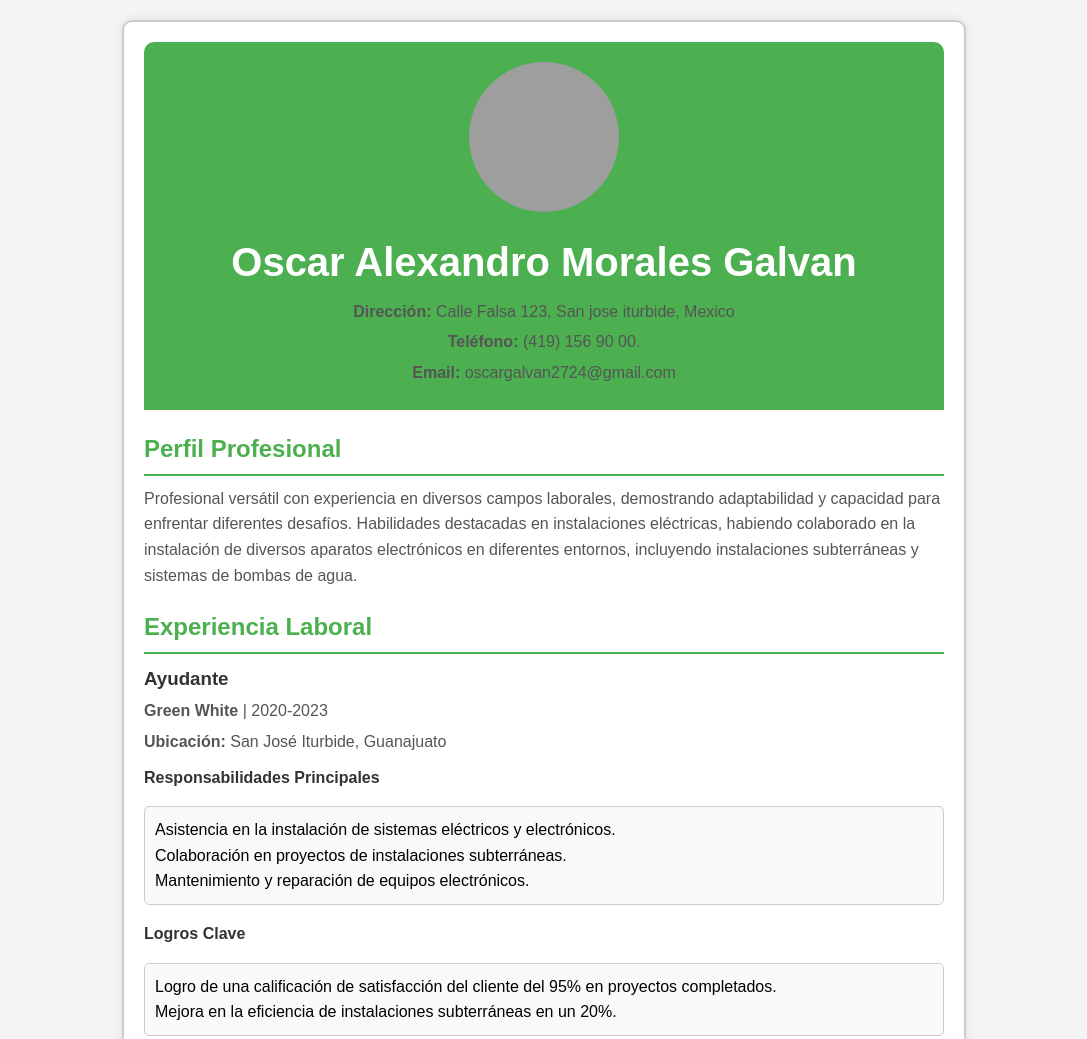
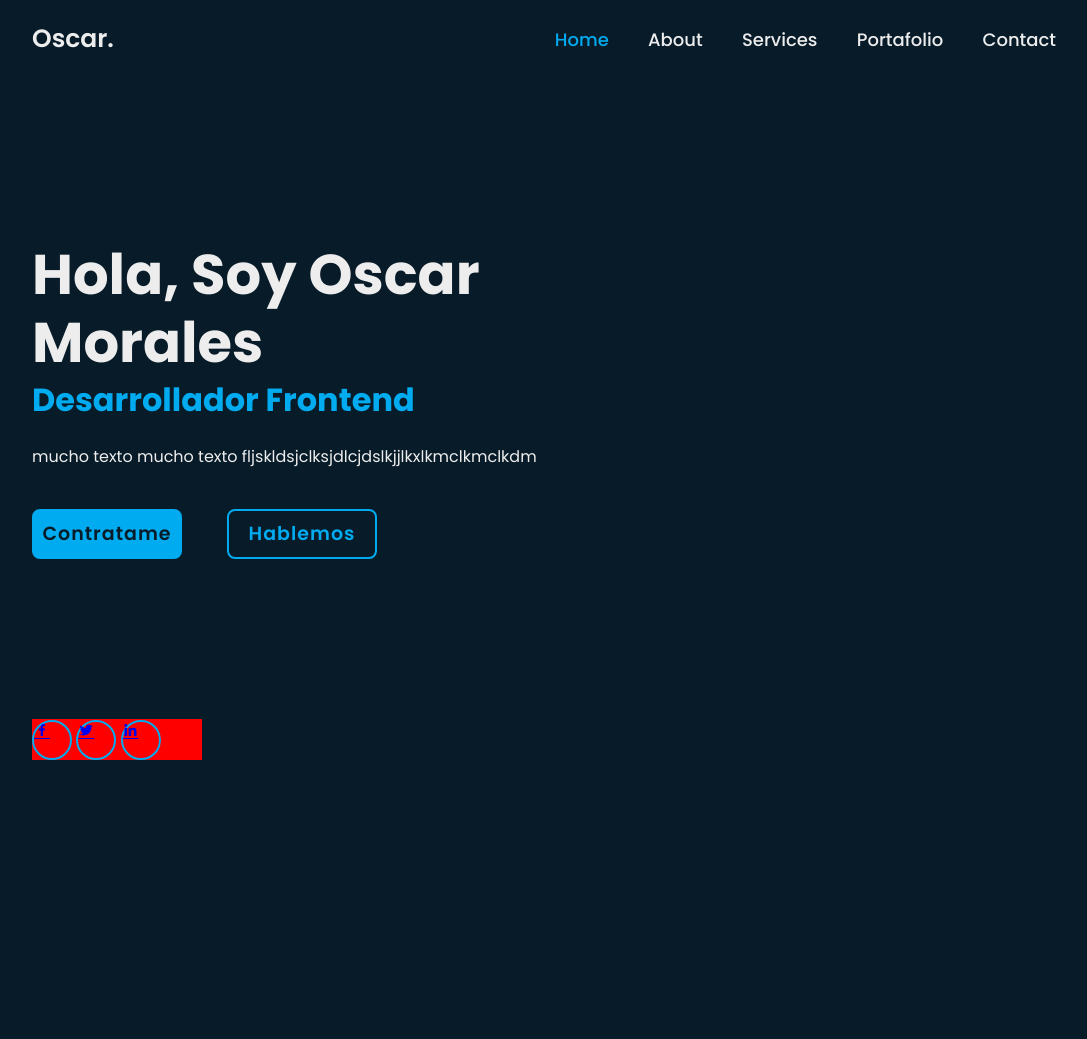
Before and after one commit to Oscar-oky/Oscar-oky.github.io, a plain HTML site: page index.html in a window 1280 px wide. Shown: the top 1039 px of the page, without its empty margins (96-1183 px from the left). After the commit the page ends 800 px from the top, so only its background shows below. Drawn offline with nearby package versions, Linux system fonts and the light colour scheme; grey boxes are pictures that could not be loaded.

Commit message:
Cambio de colores y presentacion mejorada

```diff
--- a/index.html
+++ b/index.html
@@ -1,81 +1,59 @@
 <!DOCTYPE html>
 <html lang="en">
 <head>
-    <link rel="stylesheet" href="style.css">
     <meta charset="UTF-8">
+    <meta http-equiv="X-UA-compatible" content="IE=edge">
     <meta name="viewport" content="width=device-width, initial-scale=1.0">
     <title>CV</title>
+    <link rel="stylesheet" href="style.css">
+    <link href='https://unpkg.com/boxicons@2.1.4/css/boxicons.min.css' rel='stylesheet'>
+
 </head>
 <body>
 
-<div class="container">
-    <header>
-        <img src="https://fundacionquantitas.com.ar/sitio/wp-content/uploads/2011/05/1.jpg" alt="Foto de perfil">
-        <h1>Oscar Alexandro Morales Galvan</h1>
-        <p><strong>Dirección:</strong> Calle Falsa 123, San jose iturbide, Mexico</p>
-        <p><strong>Teléfono:</strong> (419) 156 90 00.</p>
-        <p><strong>Email:</strong> oscargalvan2724@gmail.com</p>
-    </header>
-    <section>
-        <h2>Perfil Profesional</h2>
-        <p>
-            Profesional versátil con experiencia en diversos campos laborales, demostrando adaptabilidad y capacidad para enfrentar diferentes desafíos. Habilidades destacadas en instalaciones eléctricas, habiendo colaborado en la instalación de diversos aparatos electrónicos en diferentes entornos, incluyendo instalaciones subterráneas y sistemas de bombas de agua.
-        </p>
-    </section>
-    <section>
-        <h2>Experiencia Laboral</h2>
-        <div class="job">
-            <h3>Ayudante</h3>
-            <p><strong>Green White</strong> | 2020-2023</p>
-            <p><strong>Ubicación:</strong> San José Iturbide, Guanajuato</p>
-            <h4>Responsabilidades Principales</h4>
-            <ul>
-                <li>Asistencia en la instalación de sistemas eléctricos y electrónicos.</li>
-                <li>Colaboración en proyectos de instalaciones subterráneas.</li>
-                <li>Mantenimiento y reparación de equipos electrónicos.</li>
-            </ul>
-            <h4>Logros Clave</h4>
-            <ul>
-                <li>Logro de una calificación de satisfacción del cliente del 95% en proyectos completados.</li>
-                <li>Mejora en la eficiencia de instalaciones subterráneas en un 20%.</li>
-            </ul>
+<header class="header">
+    <a href="#" class="logo">Oscar.</a>
+
+    <nav class="navbar">
+        <a href="#" class="active">Home</a>
+        <a href="#">About</a>
+        <a href="#">Services</a>
+        <a href="#">Portafolio</a>
+        <a href="#">Contact</a>
+    </nav>
+</header>
+
+<section class="home">
+    <div class="home-content">
+        <h1>Hola, Soy Oscar Morales</h1>
+        <h3>Desarrollador Frontend</h3>
+        <p>mucho texto  mucho texto fljskldsjclksjdlcjdslkjjlkxlkmclkmclkdm </p>
+        <div class="btn-box">
+            <a href="#">Contratame</a>
+            <a href="#">Hablemos</a>
         </div>
-    </section>
-    <section>
-        <h2>Educación</h2>
-        <div class="education">
-            <h3>Conalep, San José Iturbide | 2019-2022</h3>
-            <p>Técnico en Instalaciones Eléctricas</p>
-        </div>
-    </section>
-    <section>
-        <h2>Habilidades</h2>
-        <ul class="skills">
-            <li>Instalación de cableado eléctrico</li>
-            <li>Instalación de aparatos eléctricos</li>
-            <li>Mantenimiento y reparación de sistemas electrónicos</li>
-            <li>Trabajo en equipo y colaboración</li>
-            <li>Resolución de problemas y adaptabilidad</li>
-        </ul>
-    </section>
-    <section>
-        <h2>Referencias</h2>
-        <div class="references">
-            <h3>Ex Jefe</h3>
-            <p><strong>Juan Pérez</strong></p>
-            <p>Gerente de Proyectos</p>
-            <p>Empresa A</p>
-            <p>Teléfono: 419 123 65 11</p>
-            <p>Correo Electrónico: juan.perez@a.com</p>
-            <h3>Ex Compañera</h3>
-            <p><strong>María González</strong></p>
-            <p>Analista de Datos Senior</p>
-            <p>Compañía ABC</p>
-            <p>Teléfono: 419 987 65 43</p>
-            <p>Correo Electrónico: maria.gonzalez@abc.com</p>
-        </div>
-    </section>
-</div>
+    </div>
+
+    <div class="home-sci">
+        <a href="#"><i class='bx bxl-facebook'></i></a>
+        <a href="#"><i class='bx bxl-twitter'></i></a>
+        <a href="#"><i class='bx bxl-linkedin' ></i></a>
+
+
+    </div>
+
+
+
+</section>
+
+
+
+
+
+
+
+
+
 
 </body>
 </html>
--- a/style.css
+++ b/style.css
@@ -1,93 +1,159 @@
-body {
-    font-family: Arial, sans-serif;
-    line-height: 1.6;
+@import url('https://fonts.googleapis.com/css2?family=Poppins:wght@300;400;500;600;700;800;900&display=swap');
+
+*{
     margin: 0;
     padding: 0;
-    background-color: #f4f4f4;
+    box-sizing: border-box;
+    font-family: 'Poppins', sans-serif;
 }
 
-.container {
-    max-width: 800px;
-    margin: 20px auto;
-    padding: 20px;
-    background: #fff;
-    box-shadow: 0 0 10px rgba(0, 0, 0, 0.1);
-    border-radius: 10px;
-    border: 2px solid #cccccc;
+body{
+    background: #081b29;
+    color: #ededed;
 }
 
-header {
-    text-align: center;
-    margin-bottom: 20px;
-    background-color: #4CAF50;
-    color: white;
-    padding: 20px;
-    border-radius: 10px 10px 0 0;
+.header{
+    position: fixed;
+    top: 0;
+    left: 0;
+    width: 100%;
+    padding: 20px 10%;
+    background: transparent;
+    display: flex;
+    justify-content: space-between;
+    align-items: center;
+    z-index: 100;
 }
 
-header img {
-    border-radius: 50%;
-    width: 150px;
-    height: 150px;
-    object-fit: cover;
-    margin-bottom: 10px;
+.logo{
+    font-size: 25px;
+    color: #ededed;
+    text-decoration: none;
+    font-weight: 600;
 }
 
-header h1 {
-    margin: 0;
-    font-size: 2.5em;
+.navbar a {
+    font-size: 18px;
+    color: #ededed;
+    text-decoration: none;
+    font-weight: 500;
+    margin-left: 35px;
+    transition: .3s;
 }
 
-header p {
-    margin: 5px 0;
+.navbar a:hover,
+.navbar a.active {
+    color: #00abf0;
 }
 
-section {
-    margin-bottom: 20px;
+.home{
+    height: 100vh;
+    display: flex;
+    align-items: center;
+    padding: 0 10%;
 }
 
-h2 {
-    color: #4CAF50;
-    border-bottom: 2px solid #4CAF50;
-    padding-bottom: 5px;
-    margin-bottom: 10px;
+.home-content{
+    max-width: 600px;
 }
 
-h3, h4 {
-    margin: 10px 0 5px;
-    color: #333;
+.home-content h1 {
+    font-size: 56px;
+    font-weight: 700;
+    line-height: 1.2;
 }
 
-ul {
-    list-style: none;
-    padding: 0;
+.home-content h3 {
+    font-size: 32px;
+    font-weight: 700;
+    color: #00abf0;
 }
 
-ul.skills li {
-    background: #e4e4e4;
-    margin: 5px 0;
-    padding: 10px;
-    border-radius: 5px;
-    color: #555;
+.home-content p {
+    font-size: 16px;
+    margin: 20px 0 40px;
 }
 
-ul.skills li:nth-child(even) {
-    background: #f9f9f9;
+
+.home-content .btn-box {
+    display: flex;
+    justify-content: space-between;
+    width: 345px;
+    height: 50px;
 }
 
-.references h3 {
-    margin-top: 20px;
-    color: #333;
+.btn-box a {
+    position: relative;
+    display: inline-flex;
+    justify-content: center;
+    align-items: center;
+    width: 150px;
+    height: 100%;
+    background: #00abf0;
+    border: 2px solid #00abf0;
+    border-radius: 8px;
+    font-size: 19px;
+    color: #081b29;
+    text-decoration: none;
+    font-weight: 600;
+    letter-spacing: 1px;
+    z-index: 1;
+    overflow: hidden;
+    transition: .5s;
 }
 
-p {
-    margin: 5px 0;
-    color: #555;
+.btn-box a:hover {
+    color: #00abf0;
 }
 
-.job ul, .education, .references {
-    background: #f9f9f9;
-    padding: 10px;
-    border-radius: 5px;
-    border: 1px solid #ccc;
+
+
+.btn-box a:nth-child(2){
+    background: transparent;
+    color: #00abf0;
 }
+
+.btn-box a:nth-child(2):hover {
+    color: #081b29;
+}
+
+
+.btn-box a:nth-child(2)::before {
+    background: #00abf0;
+}
+
+
+
+.btn-box a::before {
+    content: '';
+    position: absolute;
+    top: 0;
+    left: 0;
+    width: 0;
+    height: 100%;
+    background: #081b29;
+    z-index: -1;
+    transition: 100%;
+    transition: .5s;
+}
+
+.btn-box a:hover::before {
+    width: 100%;
+}
+
+.home-sci {
+    position: absolute;
+    bottom: 40px;
+    width: 170px;
+    background: red;
+}
+
+.home-sci a {
+    display: inline-flex;
+    width: 40px;
+    height: 40px;
+    background: transparent;
+    border: 2px solid #00abf0;
+    border-radius: 50%;
+
+}
```
